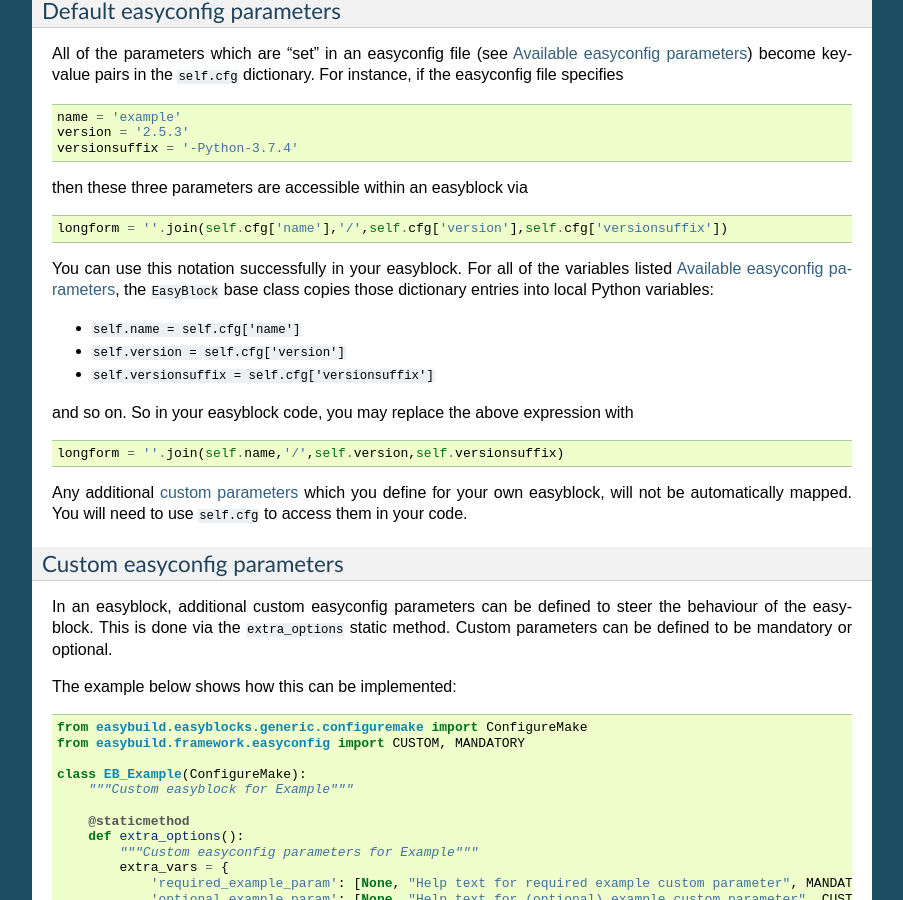
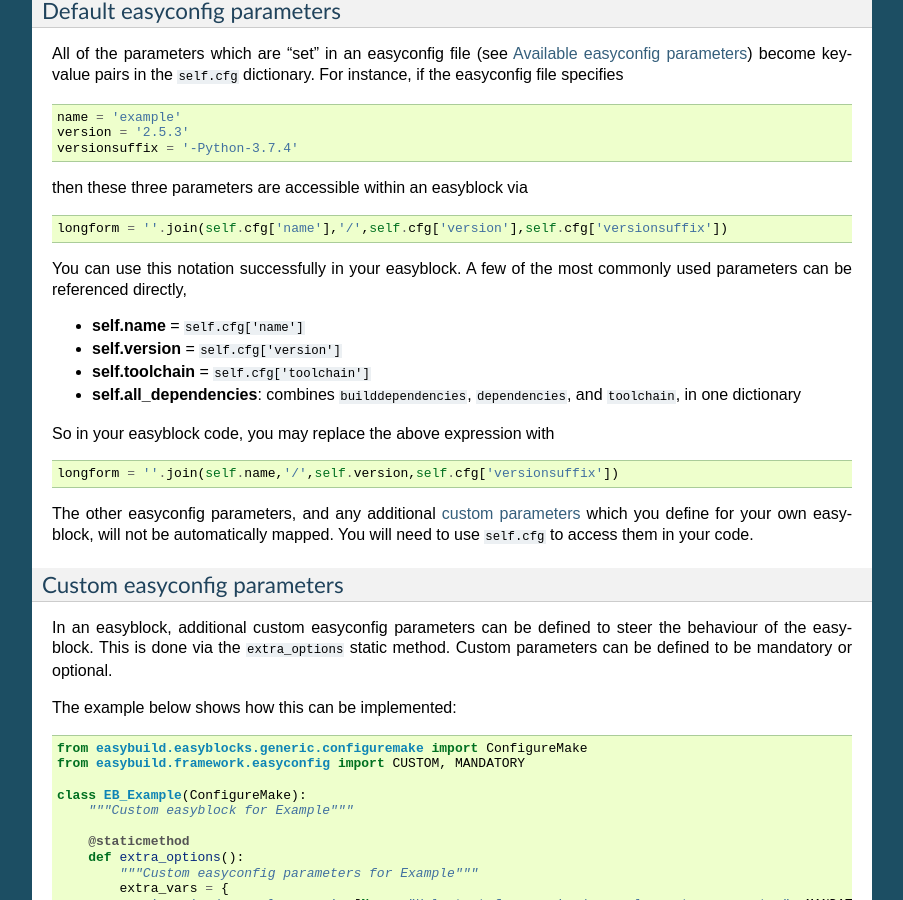
Before and after one commit to easybuilders/easybuild, a Sphinx documentation site: the page built from docs/Implementing-easyblocks.rst, in a window 1280 px wide and 900 px high, scrolled down 4651 px. Shown: the whole window, without its empty margins (198-1101 px from the left). Built offline with Sphinx 7.4.7, drawn with Linux system fonts in a browser that asks for light colours; pages that are not in the unit, such as notebooks, are missing from menus.

Commit message:
Clarify use of easyblock 'properties' (look like data member names) which reference self.cfg dictionary entries.  Don't use 'module' qualifier for extensions.

```diff
--- a/docs/Implementing-easyblocks.rst
+++ b/docs/Implementing-easyblocks.rst
@@ -274,23 +274,23 @@ then these three parameters are accessible within an easyblock via
 
   longform = ''.join(self.cfg['name'],'/',self.cfg['version'],self.cfg['versionsuffix'])
 
-You can use this notation successfully in your easyblock.  For all of the variables listed
-:ref:`vsd_avail_easyconfig_params`, the ``EasyBlock`` base class copies those dictionary entries into local Python
-variables:
+You can use this notation successfully in your easyblock.  A few of the most commonly used parameters can be referenced
+directly,
 
-* ``self.name = self.cfg['name']``
-* ``self.version = self.cfg['version']``
-* ``self.versionsuffix = self.cfg['versionsuffix']``
+* **self.name** = ``self.cfg['name']``
+* **self.version** = ``self.cfg['version']``
+* **self.toolchain** = ``self.cfg['toolchain']``
+* **self.all_dependencies**: combines ``builddependencies``, ``dependencies``, and ``toolchain``, in one dictionary
 
-and so on.  So in your easyblock code, you may replace the above expression
-with
+So in your easyblock code, you may replace the above expression with
 
 .. code:: python
 
-  longform = ''.join(self.name,'/',self.version,self.versionsuffix)
+  longform = ''.join(self.name,'/',self.version,self.cfg['versionsuffix'])
 
-Any additional :ref:`custom parameters <implementing_easyblocks_custom_parameters>` which you define for your own
-easyblock, will not be automatically mapped.  You will need to use ``self.cfg`` to access them in your code.
+The other easyconfig parameters, and any additional :ref:`custom parameters
+<implementing_easyblocks_custom_parameters>` which you define for your own easyblock, will not be automatically mapped.
+You will need to use ``self.cfg`` to access them in your code.
 
 
 .. _implementing_easyblocks_custom_parameters:
```
Also changed, not shown: docs/Writing_easyconfig_files.rst (+4 -4 lines).
